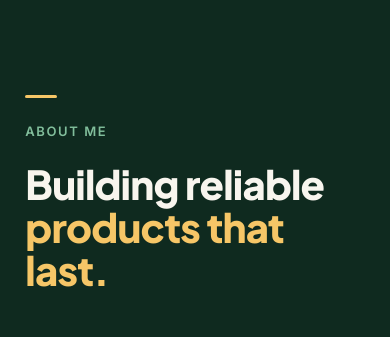
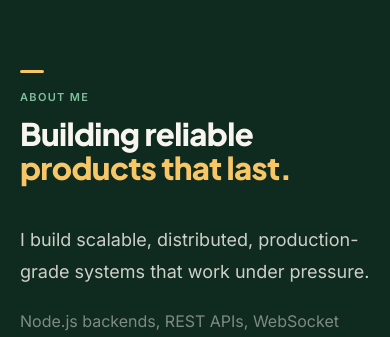
Before and after one commit to imaryannn/portfolio-1, a React (Vite) app in the folder portfolio/: page / in a window 390 px wide. Shown: the part 869-1206 px from the top of the page. Built offline with nearby package versions, Linux system fonts and the light colour scheme; no server answers; a web font is replaced by a local one.

Commit message:
Add mobile media queries — smaller fonts, tighter padding, stop overflow clip

```diff
--- a/portfolio/src/index.css
+++ b/portfolio/src/index.css
@@ -15,7 +15,7 @@
 
 * { margin: 0; padding: 0; box-sizing: border-box; }
 html { scroll-behavior: smooth; }
-section { overflow: clip; overflow-clip-margin: 0px; }
+section { overflow: visible; }
 
 body {
   background: #0F2A1F;
@@ -309,3 +309,12 @@ input, textarea { background: transparent; font-family: 'Inter', sans-serif; }
   background-clip: text;
   -webkit-text-fill-color: transparent;
 }
+
+/* ─── Mobile overrides ─── */
+@media (width <= 640px) {
+  .section { padding-block: clamp(48px, 14vw, 80px); }
+  .section-title { font-size: clamp(28px, 8vw, 40px); }
+  .section-label { font-size: 11px; margin-bottom: 12px; }
+  .section-accent-bar { width: 24px; margin-bottom: 16px; }
+  .container { padding-inline: 20px; }
+}
```
